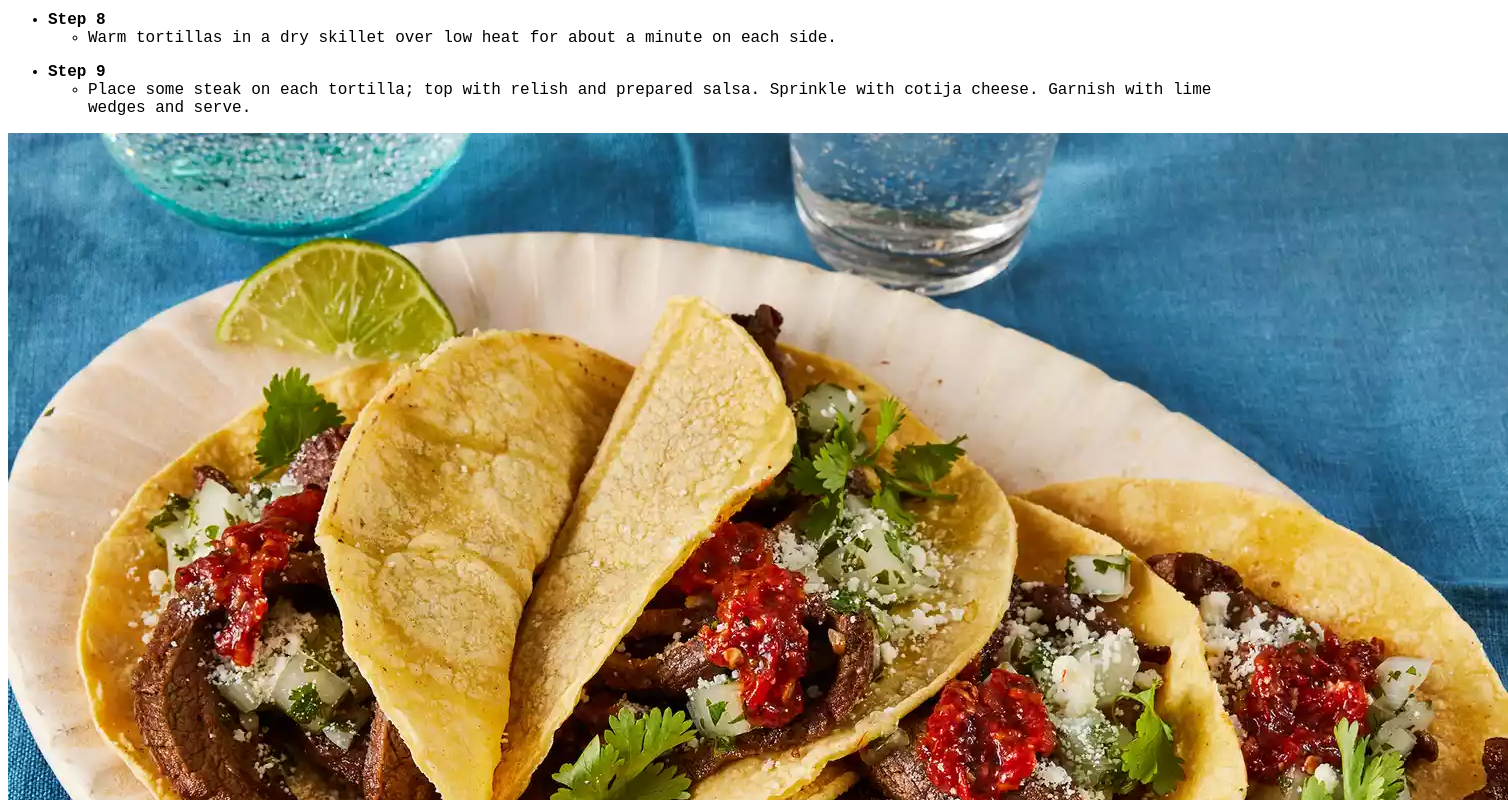
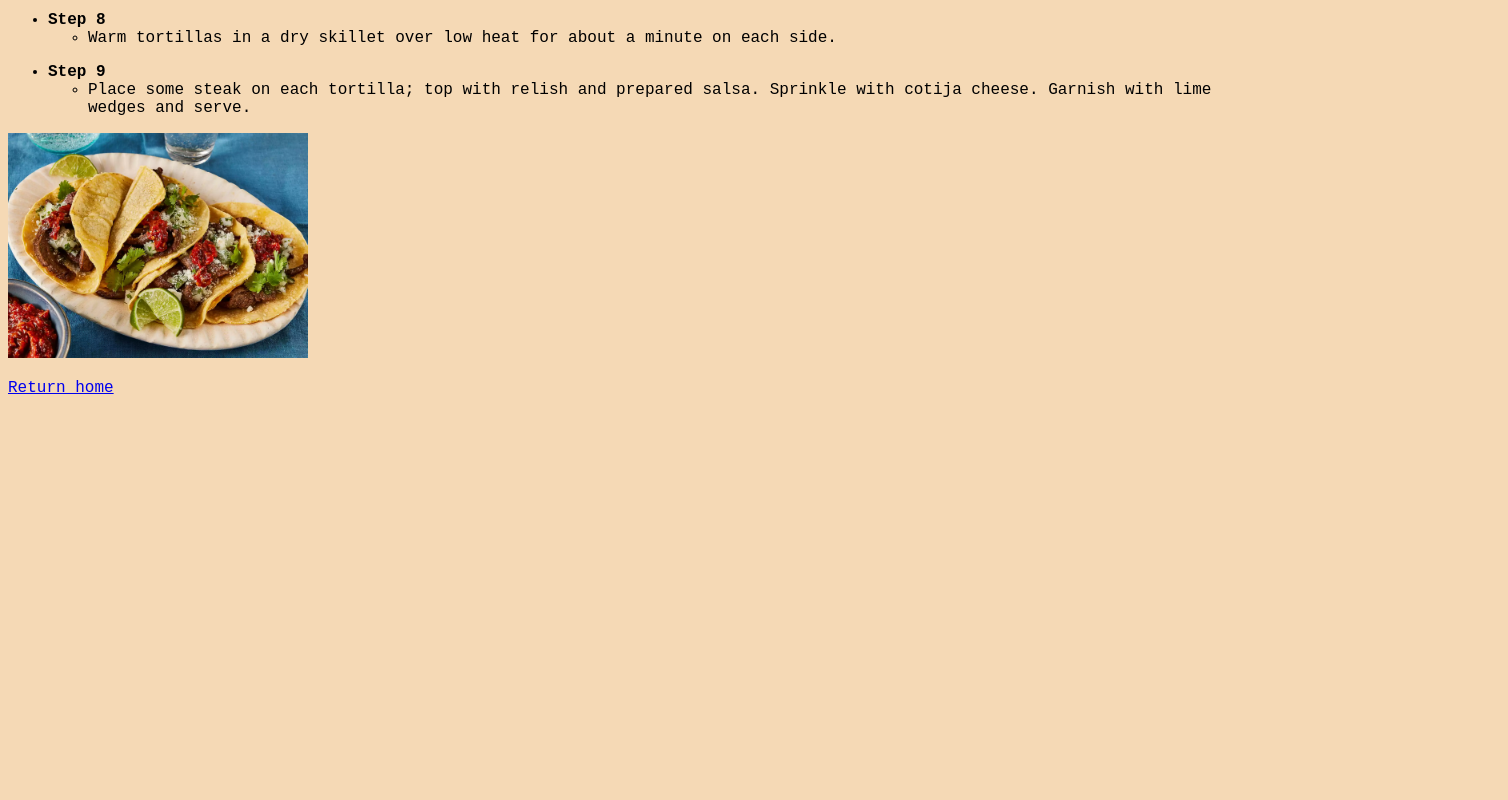
Before and after one commit to webdev-deyan-hart/odin-recipes, a plain HTML site: page recipes/taco.html in a window 1280 px wide. Shown: the part 1540-2340 px from the top of the page, 1508 px wide, since content can reach past the window. After the commit the page ends 1953 px from the top, so only its background shows below. Drawn offline with Linux system fonts and the light colour scheme.

Commit message:
change image sizes to make even across website

```diff
--- a/recipes/taco.html
+++ b/recipes/taco.html
@@ -127,7 +127,7 @@
         </li>
     </ul>
 
-    <img src="../images/taco.webp" alt="4 tacos on a paper plate" />
+    <img class="foodImg" src="../images/taco.webp" alt="4 tacos on a paper plate" />
     <p><a href="../index.html">Return home</a></p>
 </body>
 </html>
--- a/styles/style.css
+++ b/styles/style.css
@@ -1,5 +1,6 @@
 body {
     font-family: 'Courier New', monospace;
+    background-color: #f5d9b5;
 }
 
 #navbar {
@@ -23,3 +24,8 @@ body {
 #navbar a:hover {
     background-color: gray;
 }
+
+.foodImg {
+    height: auto;
+    width: 300px;
+}
```
Also changed, not shown: recipes/chicken-noodle-soup.html (+1 -1 lines), recipes/grilled-cheese.html (+1 -1 lines).
